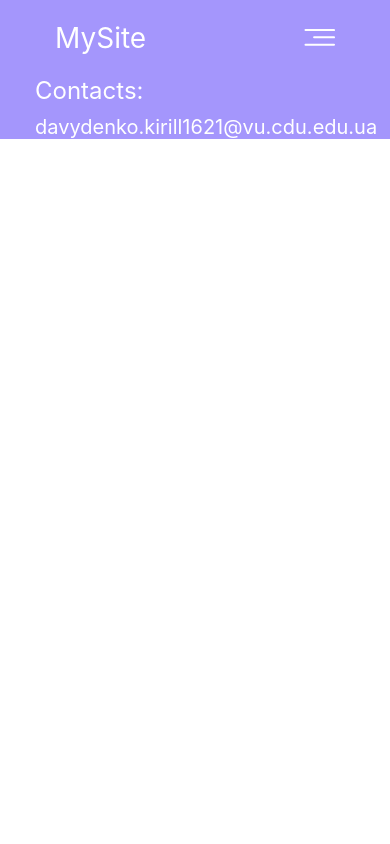
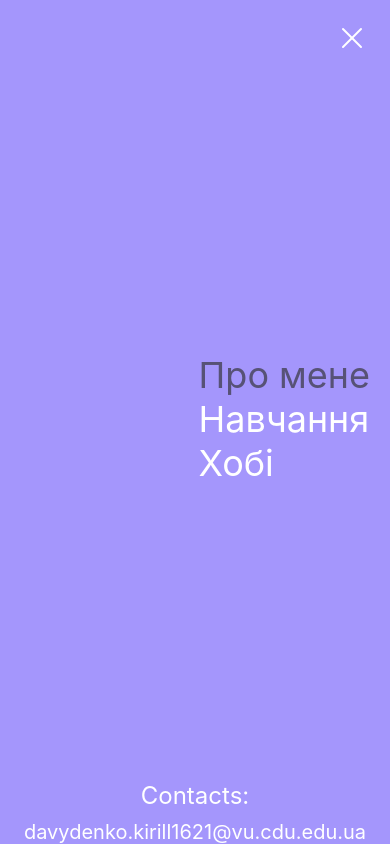
Before and after one commit to DavydenkoKirill1621/personal-website, a plain HTML site: page index.html in a window 390 px wide. Both pictures are taken after a click on the button 317 px from the left and 38 px from the top of the page. Drawn offline with nearby package versions, Linux system fonts and the light colour scheme.

Commit message:
+mobile-menu

```diff
--- a/css/index.css
+++ b/css/index.css
@@ -2,3 +2,5 @@
 @import '../css/container.css';
 
 @import '../css/home.css';
+
+@import '../css/mobile-menu.css';
--- /dev/null
+++ b/css/mobile-menu.css
@@ -0,0 +1,92 @@
+.mobile-menu {
+  position: fixed;
+  display: flex;
+  justify-content: center;
+  top: 0;
+  width: 100%;
+  height: 100%;
+  z-index: 100;
+  opacity: 0;
+  visibility: hidden;
+  pointer-events: none;
+  transition: opacity 250ms cubic-bezier(0.4, 0, 0.2, 1),
+    visibility 250ms cubic-bezier(0.4, 0, 0.2, 1);
+  background: rgba(46, 47, 66, 0.4);
+  box-shadow: 0px 1px 1px rgba(0, 0, 0, 0.14), 0px 1px 3px rgba(0, 0, 0, 0.12),
+    0px 2px 1px rgba(0, 0, 0, 0.2);
+}
+
+.is-open {
+  opacity: 1;
+  visibility: visible;
+  pointer-events: auto;
+}
+
+.mobile-menu-container {
+  top: 50%;
+  left: 50%;
+  transform: translate(-50%, -50%);
+  position: absolute;
+  background-color: #A496FC;
+  display: flex;
+  flex-direction: column;
+  justify-content: space-between;
+  width: 100%;
+  align-items: flex-end;
+  height: 100%;
+  margin-left: auto;
+  margin-right: auto;
+}
+
+.tel-and-close-btn {
+  display: flex;
+  align-items: center;
+  justify-content: flex-end;
+  padding-top: 20px;
+  padding-right: 20px;
+  padding-left: 20px;
+  width: 100%;
+}
+
+.close-mobile-menu-btn {
+  border: none;
+  background-color: transparent;
+  padding: 0;
+  line-height: 0;
+}
+
+.menu-button-icon-close {
+  stroke: #ffffff;
+  width: 36px;
+  height: 36px;
+}
+
+.nav-list-mobile{
+    margin: 20px;
+}
+
+.nav-link-mobile{
+    position: relative;
+    color: #FFF;
+    text-align: center;
+    font-family: Inter;
+    font-size: 36px;
+    font-style: normal;
+    font-weight: 400;
+    line-height: normal;
+  }
+
+  .footer-container-mobele{
+    display: flex;
+    flex-direction:column;
+    align-items: center;
+    justify-content: space-between;
+    align-content: center;
+    margin-left: auto;
+    margin-right: auto;
+    gap: 10px;
+  }
+
+  .nav-link-active-mobile{
+    color: #575276;
+  }
--- a/index.html
+++ b/index.html
@@ -46,8 +46,33 @@
         </div>
     </footer>
 
+    <!-- Mobile Menu -->
 
+    <div class="mobile-menu" data-menu>
+        <div class="mobile-menu-container">
+            <div class="tel-and-close-btn">
+                <button class="close-mobile-menu-btn" data-menu-close>
+                    <svg class="menu-button-icon-close" aria-label="close mobile menu">
+                        <use href="./images/icon.svg#icon-x"></use>
+                    </svg>
+                </button>
+            </div>
+            <ul class="nav-list-mobile">
+                <li class="nav-list-item-mobile"><a href="" class="nav-link-mobile nav-link-active-mobile">Про мене</a></li>
+                <li class="nav-list-item-mobile"><a href="" class="nav-link-mobile">Навчання</a></li>
+                <li class="nav-list-item-mobile"><a href="" class="nav-link-mobile">Хобі</a></li>
+            </ul>
+            <div class="container footer-container-mobele">
+                <h2 class="contacts-text">Contacts:</h2>
+                <address class="contacts">
+                    <a href="mailto:davydenko.kirill1621@vu.cdu.edu.ua"
+                        class="contacts-link">davydenko.kirill1621@vu.cdu.edu.ua</a>
+                </address>
+            </div>
+        </div>
+    </div>
 
+    <script type="module" src="/mobile.js"></script>
 </body>
 
 </html>
--- a/main.js
+++ /dev/null
@@ -1 +0,0 @@
-import './js/mobile'
```
Also changed, not shown: mobile.js (renamed from js/mobile.js).
